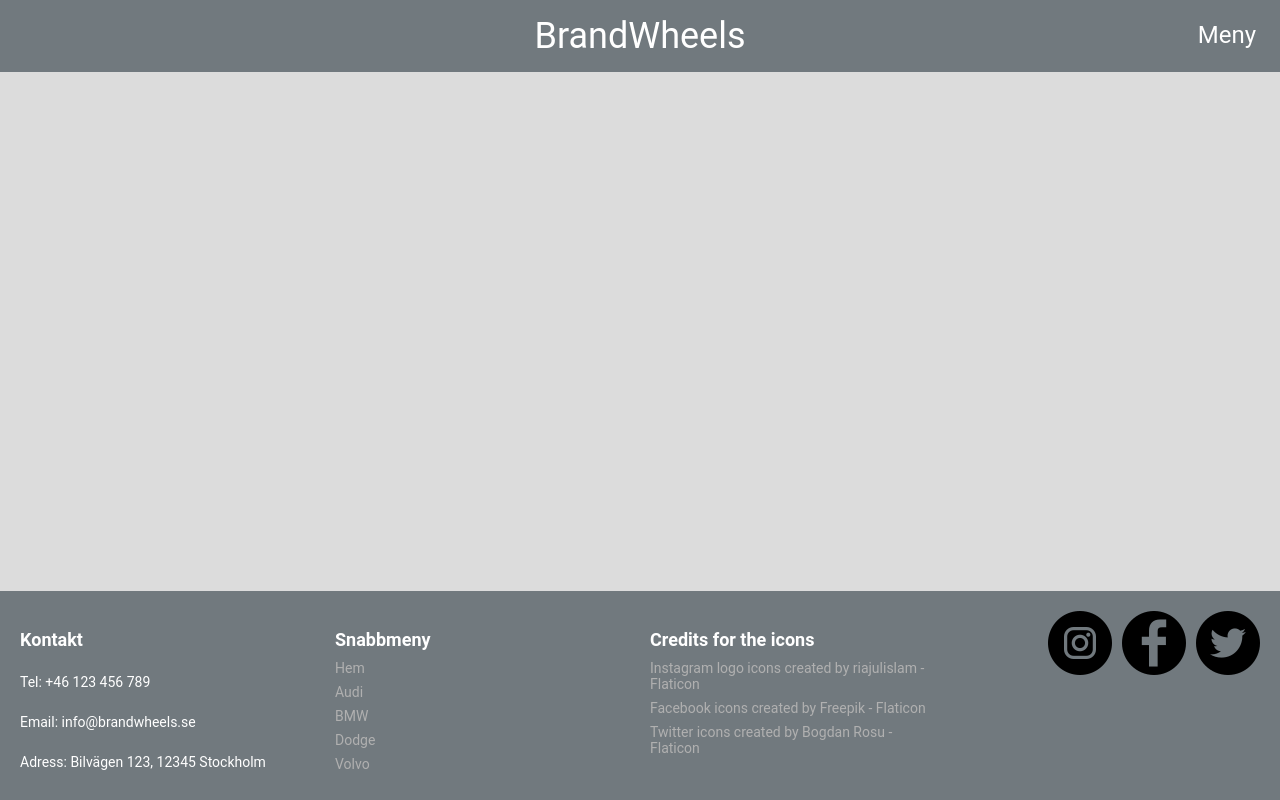
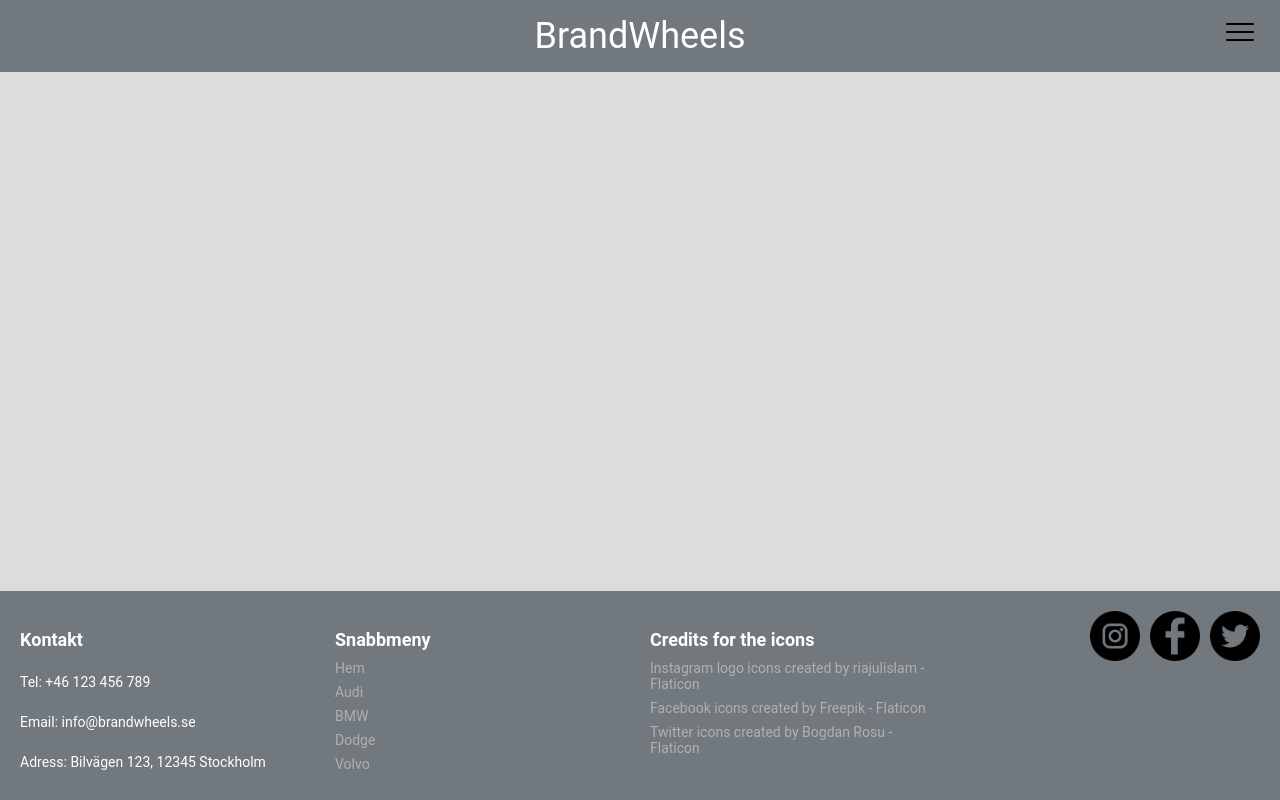
Before and after one commit to ogge2319/brandwheels, a plain HTML site: page Grupp-projekt/Main/index.html in a window 1280 px wide. Drawn offline with Linux system fonts and the light colour scheme.

Commit message:
vidare justering av main sidan

```diff
--- a/Grupp-projekt/Main/index.css
+++ b/Grupp-projekt/Main/index.css
@@ -20,6 +20,7 @@ body {
 }
 
 header {
+    font-family: "roboto", 'Times New Roman', Times, serif;
     grid-area: header;
     background-color: #71797E;
     color: white;
@@ -83,6 +84,10 @@ footer p {
 .footer-column-icons a:hover img {
     filter: brightness(1.2);
     transition: filter 0.3s ease;
+}
+.footer-column-icons img {
+    width: 50px;
+    height: 50px;
 }
 
 /* Meny knapp */
--- a/Grupp-projekt/Main/index.html
+++ b/Grupp-projekt/Main/index.html
@@ -11,7 +11,7 @@
         <header>BrandWheels
             <nav class="dropdown">
                 <input type="checkbox" id="toggle-menu">
-                <label for="toggle-menu" class="dropbtn" aria-haspopup="true" aria-expanded="false">Meny</label>
+                <label for="toggle-menu" class="dropbtn" aria-haspopup="true" aria-expanded="false"><img src="img/menu.png" alt="menu"></label>
                 <div class="dropdown-content" aria-labelledby="toggle-menu">
                     <a href="../Main/index.html">Hem</a>
                     <a href="../Audi/audi.html">Audi</a>
```
Also changed, not shown: Grupp-projekt/Main/img/menu.png (added).
